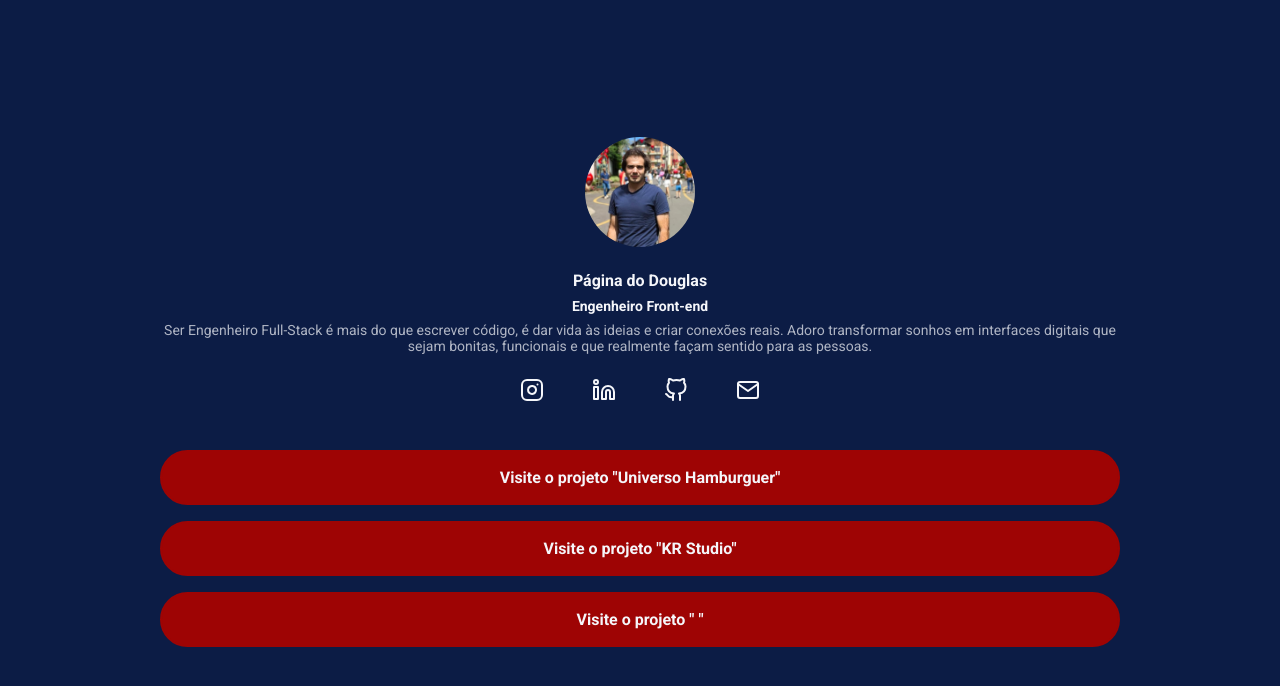
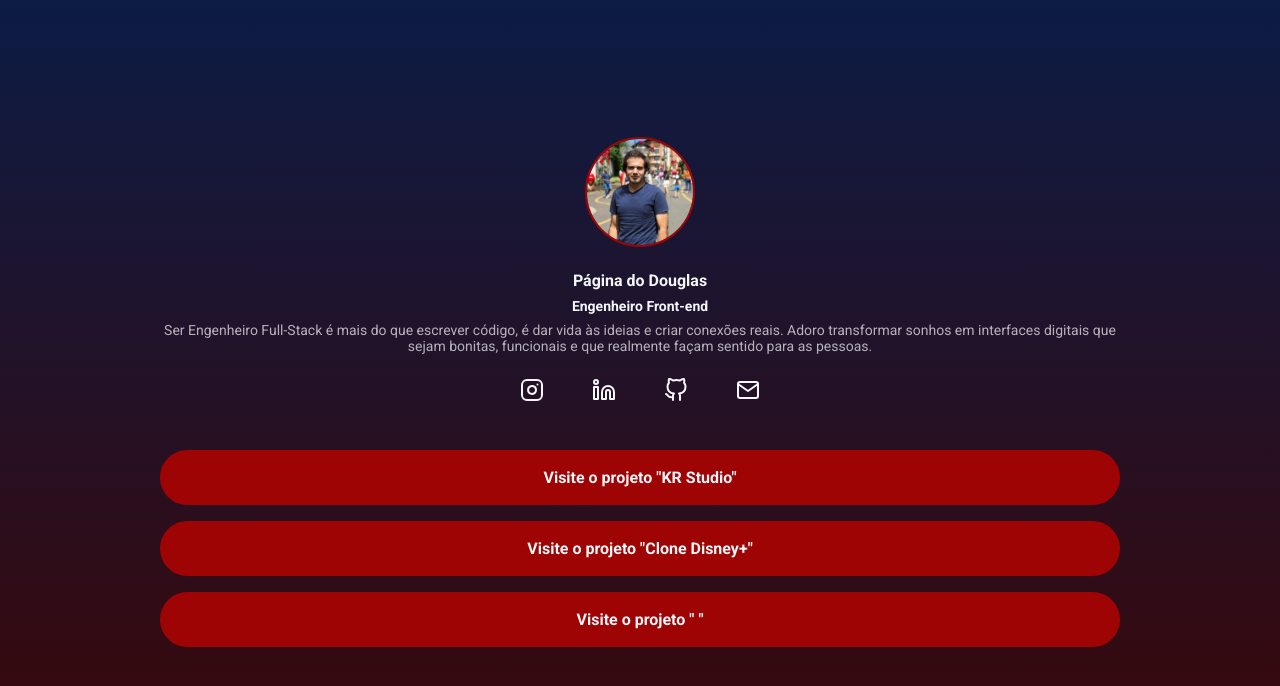
Before and after one commit to DouglassenG/_meu_portfolio_less, a website: page index.html in a window 1280 px wide. Drawn offline with Linux system fonts and the light colour scheme.

Commit message:
Alterando cor de fundo

```diff
--- a/index.html
+++ b/index.html
@@ -47,18 +47,18 @@
         <nav>
             <ul class="projects-list">
                 <li class="projects-list-item">
-                    <a href="https://universo-hamburguer.vercel.app/" target="_blank">
-                        Visite o projeto "Universo Hamburguer"
-                    </a>
-                </li>
-                <li class="projects-list-item">
                     <a href="https://projeto-3-orcin-delta.vercel.app/" target="_blank">
                         Visite o projeto "KR Studio"
                     </a>
                 </li>
                 <li class="projects-list-item">
-                    <a href="">
-                        Visite o projeto "   "
+                    <a href="https://clone-disneyplus-ruby-kappa.vercel.app/" target="_blank">
+                        Visite o projeto "Clone Disney+"
+                    </a>
+                </li>
+                <li class="projects-list-item">
+                    <a href="" target="_blank">
+                        Visite o projeto "  "
                     </a>
                 </li>
             </ul>
--- a/src/styles/main.less
+++ b/src/styles/main.less
@@ -15,7 +15,7 @@
 }
 
 body {
-    background-color: #colors[backgroundColor];
+    background-image: linear-gradient(180deg, #colors[backgroundCor1], #colors[backgroundCor2]);
     color: #colors[textColor];
 }
 
@@ -52,6 +52,8 @@ header {
     display: block;
     margin: 0 auto 24px;
     border-radius: 50%;
+    border: 2px solid #colors[buttonColor];
+
 }
 
 .profile-bio {
--- a/src/styles/mapas.less
+++ b/src/styles/mapas.less
@@ -1,5 +1,6 @@
 #colors() {
-    backgroundColor: #0c1c45;
+    backgroundCor1: #0c1c45;
+    backgroundCor2:#3c0606;
     buttonColor: #9e0404;
     textColor: #f5f6fa;
 }
```
Also changed, not shown: build/styles/main.css.
